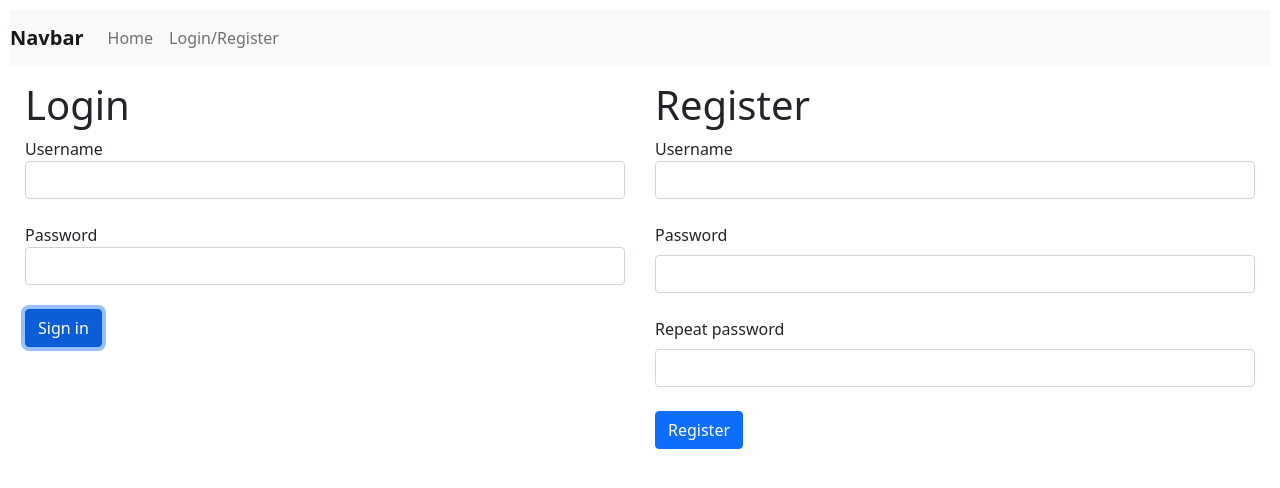
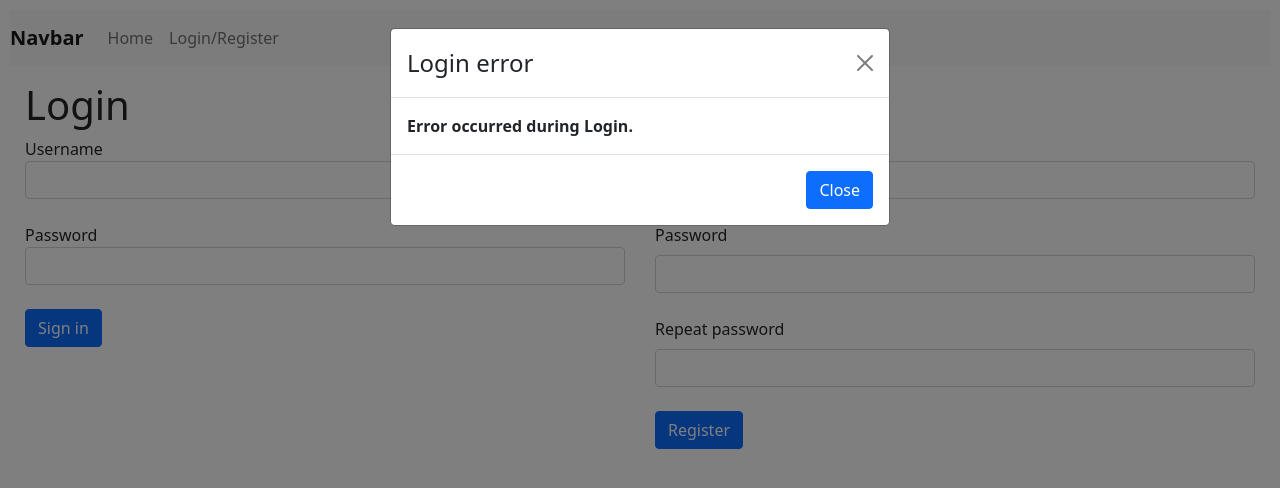
Before and after one commit to Zoard11/client, a React (Create React App) app: page /login in a window 1280 px wide. Both pictures are taken after a click on the button "Sign in". Shown: the top 488 px of the page. Built offline with nearby package versions, Linux system fonts and the light colour scheme; no server answers.

Commit message:
login/register error

```diff
--- /dev/null
+++ b/src/LoginErrorModal.js
@@ -0,0 +1,30 @@
+import React from "react";
+import Modal from "react-bootstrap/Modal";
+import Button from "react-bootstrap/Button";
+
+function LoginErrorModal(props) {
+  const handleClose = () => {
+    props.setShow(false);
+  };
+
+  return (
+    <React.Fragment>
+      <Modal show={props.show} onHide={handleClose}>
+        <Modal.Header closeButton>
+          <Modal.Title>{props.action} error</Modal.Title>
+        </Modal.Header>
+        <Modal.Body>
+          <b>Error occurred during {props.action}.</b>
+          {props.message && <b> {props.message}</b>}
+        </Modal.Body>
+        <Modal.Footer>
+          <Button variant="primary" onClick={handleClose}>
+            Close
+          </Button>
+        </Modal.Footer>
+      </Modal>
+    </React.Fragment>
+  );
+}
+
+export default LoginErrorModal;
--- a/src/LoginPage.js
+++ b/src/LoginPage.js
@@ -3,10 +3,16 @@ import React, { useState } from "react";
 import { ipAddress } from "./constants";
 import UploadModal from "./UploadModal";
 import  { useCookies } from 'react-cookie';
+import LoginErrorModal from "./LoginErrorModal";
 
 axios.defaults.baseURL = ipAddress;
 
 const LoginPage = () => {
+
+
+  const [show, setShow] = useState(false);
+  const [message, setMessage] = useState('');
+  const [action, setAction] = useState('');
 
   const [cookies, setCookie] = useCookies(['token']);
 
@@ -53,13 +59,15 @@ const LoginPage = () => {
           localStorage.setItem("username", username);
           setCookie('token', token, { path: '/' });
           window.location.href = '/';
-        } else{
-          console.log(resp);
         }
       })
       .catch(function (error) {
 
-        console.log(error);
+        setAction("Login");
+        setMessage(error.response.data);
+        setShow(true);
+        setInputTextPassword('');
+
 
       });
   };
@@ -83,13 +91,15 @@ const LoginPage = () => {
           localStorage.setItem("username", username);
           setCookie('token', token, { path: '/' });
           window.location.href = '/';
-        } else{
-          console.log(resp);
         }
       })
       .catch(function (error) {
 
-        console.log(error);
+        setAction("Register");
+        setMessage(error.response.data);
+        setShow(true);
+        setInputTextPasswordRegister('');
+        setInputTextPasswordRegisterRepeat('');
 
       });
   };
@@ -158,6 +168,15 @@ const LoginPage = () => {
 
         </div>
 
+        {show &&
+        <LoginErrorModal
+            show={show}
+            setShow={setShow}
+            action={action}
+            message={message}
+        />
+        }
+
           </div>
         </React.Fragment>
   );
```
